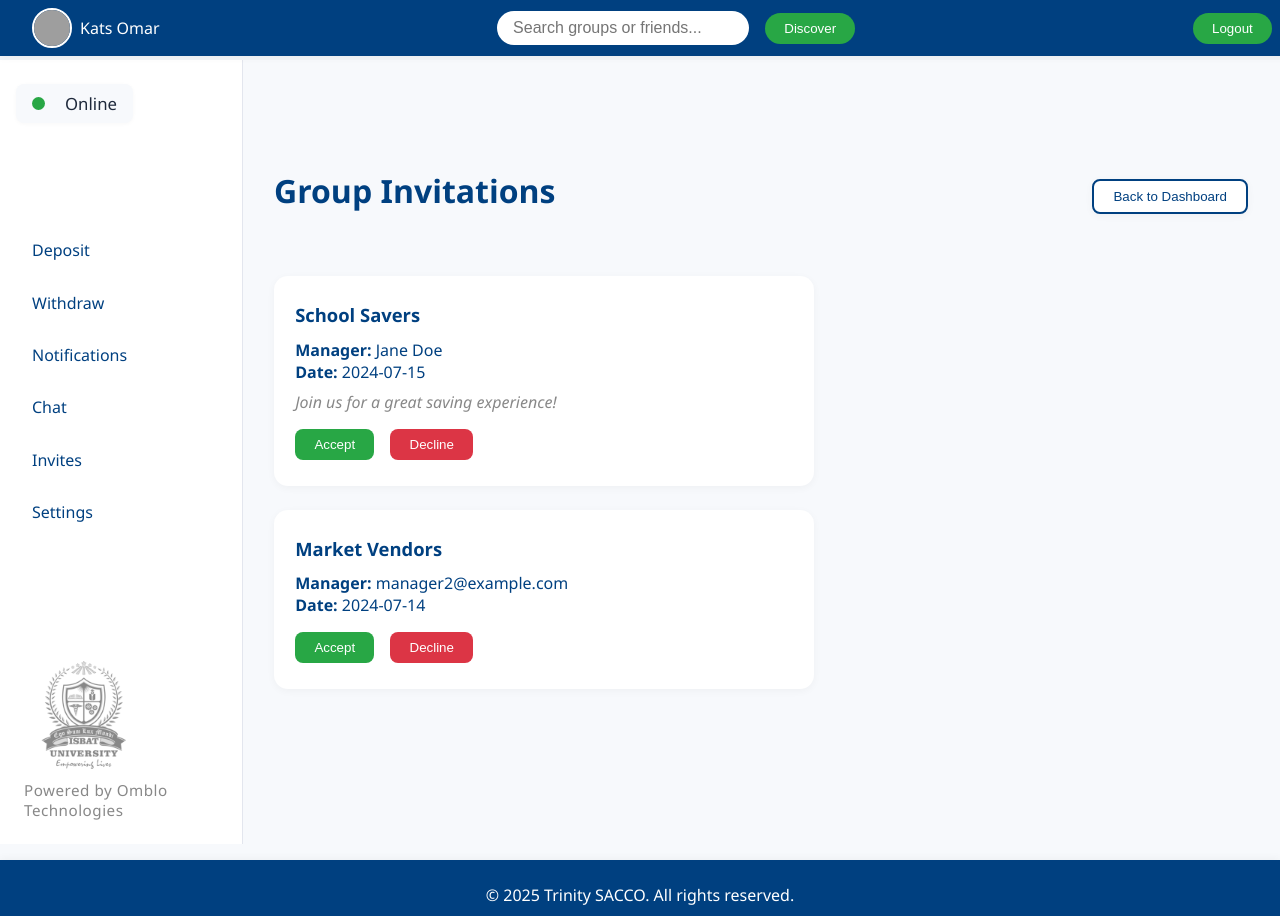
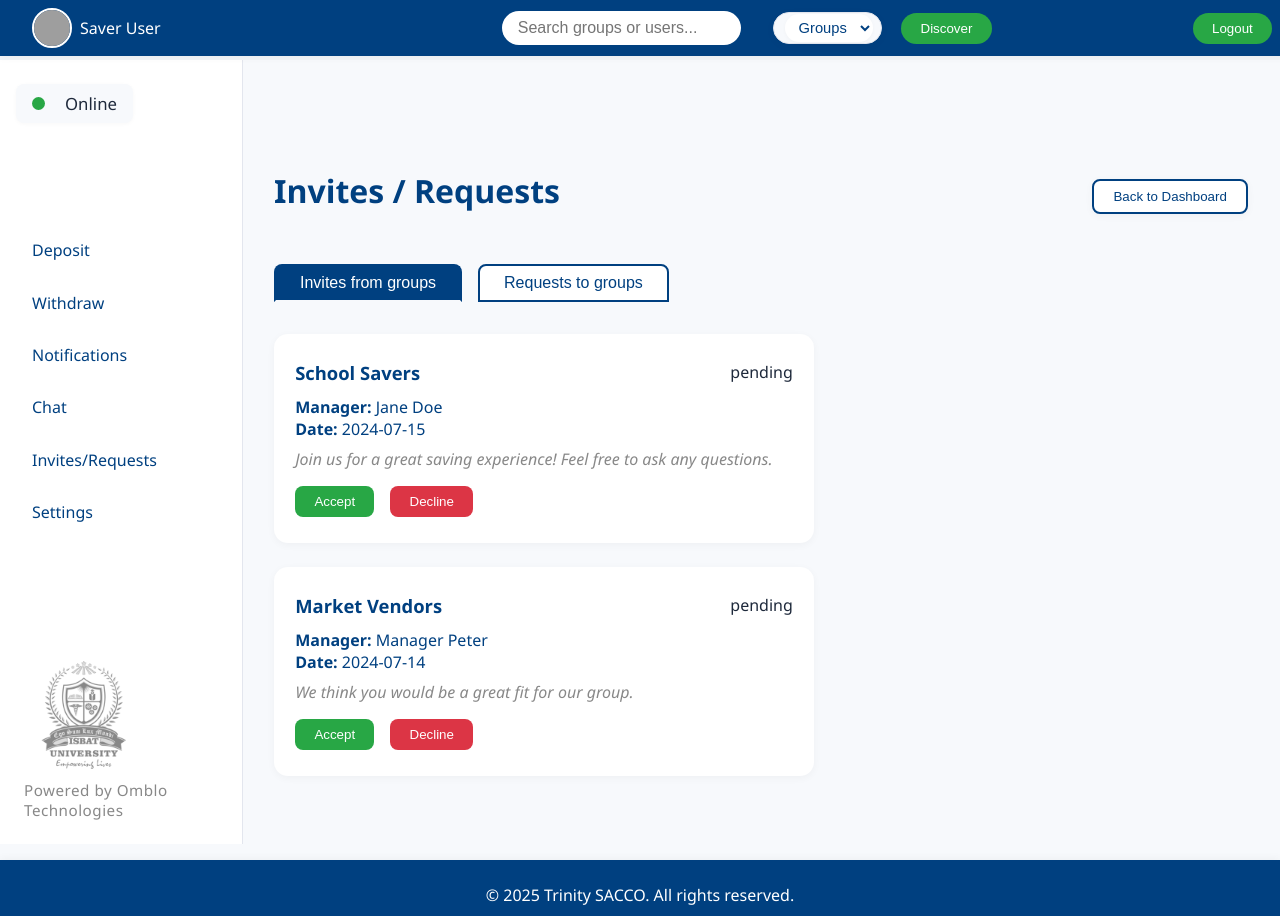
Before and after one commit to katsomar/trinitysaccoprj, a React (Vite) app in the folder client/: page /invites in a window 1280 px wide. Built offline with nearby package versions, Linux system fonts and the light colour scheme; grey boxes are pictures that could not be loaded.

Commit message:
Finalised with the tab switching in the invites/requests page

```diff
--- a/client/src/pages/Invites.jsx
+++ b/client/src/pages/Invites.jsx
@@ -1,7 +1,9 @@
 import React, { useState } from 'react';
 import { useNavigate, useLocation } from 'react-router-dom';
 import '../styles/Invites.css';
+import '../styles/GroupView.css';
 import Footer from '../components/Footer';
+import SaverTopNav from '../components/SaverTopNav';
 
 const user = {
   name: "Kats Omar",
@@ -16,21 +18,47 @@ const mockInvites = [
     group: 'School Savers',
     manager: 'Jane Doe',
     date: '2024-07-15',
-    message: 'Join us for a great saving experience!',
+    message: 'Join us for a great saving experience! Feel free to ask any questions.',
     status: 'pending',
   },
   {
     id: 2,
     group: 'Market Vendors',
-    manager: 'manager2@example.com',
+    manager: 'Manager Peter',
     date: '2024-07-14',
-    message: '',
+    message: 'We think you would be a great fit for our group.',
     status: 'pending',
+  },
+];
+
+const mockRequests = [
+  {
+    id: 101,
+    group: 'Family Fund',
+    date: '2024-07-10',
+    message: 'Looking to join and contribute monthly.',
+    status: 'pending',
+  },
+  {
+    id: 102,
+    group: 'Holiday Club',
+    date: '2024-07-08',
+    message: 'I love the saving culture in this group.',
+    status: 'declined',
+  },
+  {
+    id: 103,
+    group: 'Business Group',
+    date: '2024-07-01',
+    message: 'Interested in group saving for investment.',
+    status: 'accepted',
   },
 ];
 
 const Invites = () => {
   const [invites, setInvites] = useState(mockInvites);
+  const [requests, setRequests] = useState(mockRequests);
+  const [activeTab, setActiveTab] = useState('invites'); // 'invites' | 'requests'
   const navigate = useNavigate();
   const location = useLocation();
 
@@ -43,31 +71,23 @@ const Invites = () => {
   };
 
   const handleDecline = (id) => {
-    setInvites((prev) => prev.filter((invite) => invite.id !== id));
+    setInvites((prev) =>
+      prev.map((invite) =>
+        invite.id === id ? { ...invite, status: 'declined' } : invite
+      )
+    );
+  };
+
+  const handleCancelRequest = (id) => {
+    setRequests((prev) =>
+      prev.map((req) => (req.id === id ? { ...req, status: 'cancelled' } : req))
+    );
   };
 
   return (
     <div className="saver-dashboard">
       {/* Navbar */}
-      <nav className="navbar">
-        <div className="navbar-left">
-          <div className="profile-viewer" style={{ cursor: 'pointer' }} onClick={() => navigate('/profile')}>
-            <img src={user.avatar} alt="Avatar" className="avatar" />
-            <span>{user.name}</span>
-          </div>
-        </div>
-        <div className="navbar-center">
-          <input
-            type="text"
-            className="search-bar"
-            placeholder="Search groups or friends..."
-          />
-          <button className="discover-btn" onClick={() => navigate("/discover")}>Discover</button>
-        </div>
-        <div className="navbar-right">
-          <button className="logout-btn" onClick={() => navigate("/login")}>Logout</button>
-        </div>
-      </nav>
+      <SaverTopNav />
       <div className="dashboard-body">
         {/* Sidebar */}
         <aside className="sidebar">
@@ -80,7 +100,7 @@ const Invites = () => {
             <li className={location.pathname === "/withdraw" ? "active" : ""} onClick={() => navigate("/withdraw")}>Withdraw</li>
             <li className={location.pathname === "/notifications" ? "active" : ""} onClick={() => navigate("/notifications")}>Notifications</li>
             <li className={location.pathname === "/chat" ? "active" : ""} onClick={() => navigate("/chat")}>Chat</li>
-            <li className={location.pathname === "/invites" ? "active" : ""} onClick={() => navigate("/invites")}>Invites</li>
+            <li className={location.pathname === "/invites" ? "active" : ""} onClick={() => navigate("/invites")}>Invites/Requests</li>
             <li className={location.pathname === "/settings" ? "active" : ""} onClick={() => navigate("/settings")}>Settings</li>
           </ul>
           <div className="sidebar-logo">
@@ -89,21 +109,38 @@ const Invites = () => {
           </div>
         </aside>
         <main className="main-content invites-main-content">
-          <div className="invites-header" style={{ display: 'flex', justifyContent: 'space-between', alignItems: 'center', marginBottom: '2rem' }}>
-            <h1 className="invites-title">Group Invitations</h1>
+          <div className="invites-header" style={{ display: 'flex', justifyContent: 'space-between', alignItems: 'center', marginBottom: '1.2rem' }}>
+            <h1 className="invites-title">Invites / Requests</h1>
             <button className="btn groupview-back-btn" onClick={() => navigate('/saver-dashboard')}>Back to Dashboard</button>
           </div>
+
+          {/* Tabs */}
+          <div className="groupview-tabs">
+            <button
+              className={`groupview-tab-btn${activeTab === 'invites' ? ' active' : ''}`}
+              onClick={() => setActiveTab('invites')}
+            >
+              Invites from groups
+            </button>
+            <button
+              className={`groupview-tab-btn${activeTab === 'requests' ? ' active' : ''}`}
+              onClick={() => setActiveTab('requests')}
+            >
+              Requests to groups
+            </button>
+          </div>
+
+          {/* Tab Content */}
+          {activeTab === 'invites' ? (
             <div className="invites-list">
               {invites.length === 0 && (
-              <div className="invites-fallback">You have no pending invites at the moment.</div>
+                <div className="invites-fallback">You have no invites at the moment.</div>
               )}
               {invites.map((invite) => (
                 <div className="invite-card" key={invite.id}>
                   <div className="invite-card-header">
                     <span className="invite-group">{invite.group}</span>
-                  {invite.status === 'accepted' && (
-                    <span className="invite-status accepted">Accepted</span>
-                  )}
+                    <span className={`invite-status ${invite.status}`}>{invite.status}</span>
                   </div>
                   <div className="invite-info">
                     <div><b>Manager:</b> {invite.manager}</div>
@@ -119,6 +156,30 @@ const Invites = () => {
                 </div>
               ))}
             </div>
+          ) : (
+            <div className="invites-list">
+              {requests.length === 0 && (
+                <div className="invites-fallback">You have not sent any requests.</div>
+              )}
+              {requests.map((req) => (
+                <div className="invite-card" key={req.id}>
+                  <div className="invite-card-header">
+                    <span className="invite-group">{req.group}</span>
+                    <span className={`invite-status ${req.status}`}>{req.status}</span>
+                  </div>
+                  <div className="invite-info">
+                    <div><b>Date:</b> {req.date}</div>
+                    {req.message && <div className="invite-message">{req.message}</div>}
+                  </div>
+                  {req.status === 'pending' && (
+                    <div className="invite-actions">
+                      <button className="btn decline-btn" onClick={() => handleCancelRequest(req.id)}>Cancel Request</button>
+                    </div>
+                  )}
+                </div>
+              ))}
+            </div>
+          )}
         </main>
       </div>
       <Footer />
--- a/client/src/pages/Notifications.jsx
+++ b/client/src/pages/Notifications.jsx
@@ -105,6 +105,7 @@ const Notifications = () => {
           <li className={location.pathname === "/withdraw" ? "active" : ""} onClick={() => setShowWithdrawModal(true)}>Withdraw</li>
             <li onClick={() => navigate("/notifications")}>Notifications</li>
             <li onClick={() => navigate("/chat")}>Chat</li>
+            <li onClick={() => navigate("/invites")}>Invites/Requests</li>
             <li onClick={() => navigate("/settings")}>Settings</li>
           </ul>
           <div className="sidebar-logo">
@@ -121,7 +122,7 @@ const Notifications = () => {
         <div className="notifications-container">
           <div className="notifications-header-row">
             <div className="notifications-title">Notifications</div>
-            <button className="back-dashboard-btn">Back to Dashboard</button>
+            <button className="back-dashboard-btn" onClick={() => navigate("/saver-dashboard")}>Back to Dashboard</button>
           </div>
           <div className="notifications-list">
             {notifications.map((notif) => {
--- a/client/src/pages/Profile.jsx
+++ b/client/src/pages/Profile.jsx
@@ -131,6 +131,7 @@ const Profile = () => {
         <li onClick={() => navigate("/withdraw")}>Withdraw</li>
         <li onClick={() => navigate("/notifications")}>Notifications</li>
         <li onClick={() => navigate("/chat")}>Chat</li>
+        <li onClick={() => navigate("/invites")}>Invites/Requests</li>
         <li onClick={() => navigate("/settings")}>Settings</li>
       </ul>
       <div className="sidebar-logo">
--- a/client/src/pages/SaverDashboard.jsx
+++ b/client/src/pages/SaverDashboard.jsx
@@ -319,7 +319,7 @@ const SaverDashboard = () => {
               <li onClick={() => setShowWithdrawModal(true)}>Withdraw</li>
               <li onClick={() => navigate("/notifications")}>Notifications</li>
               <li onClick={() => navigate("/chat")}>Chat</li>
-              <li onClick={() => navigate("/invites")}>Invites</li>
+              <li onClick={() => navigate("/invites")}>Invites/Requests</li>
               <li onClick={() => navigate("/settings")}>Settings</li>
             </ul>
             <div className="sidebar-logo">
--- a/client/src/pages/Settings.jsx
+++ b/client/src/pages/Settings.jsx
@@ -249,6 +249,7 @@ const Settings = () => {
             <li className={location.pathname === "/withdraw" ? "active" : ""} onClick={() => setShowWithdrawModal(true)}>Withdraw</li>
               <li onClick={() => navigate("/notifications")}>Notifications</li>
               <li onClick={() => navigate("/chat")}>Chat</li>
+              <li onClick={() => navigate("/invites")}>Invites/Requests</li>
               <li onClick={() => navigate("/settings")}>Settings</li>
             </ul>
             <div className="sidebar-logo">
```
Lines whose indentation alone changed are shown as unchanged.
